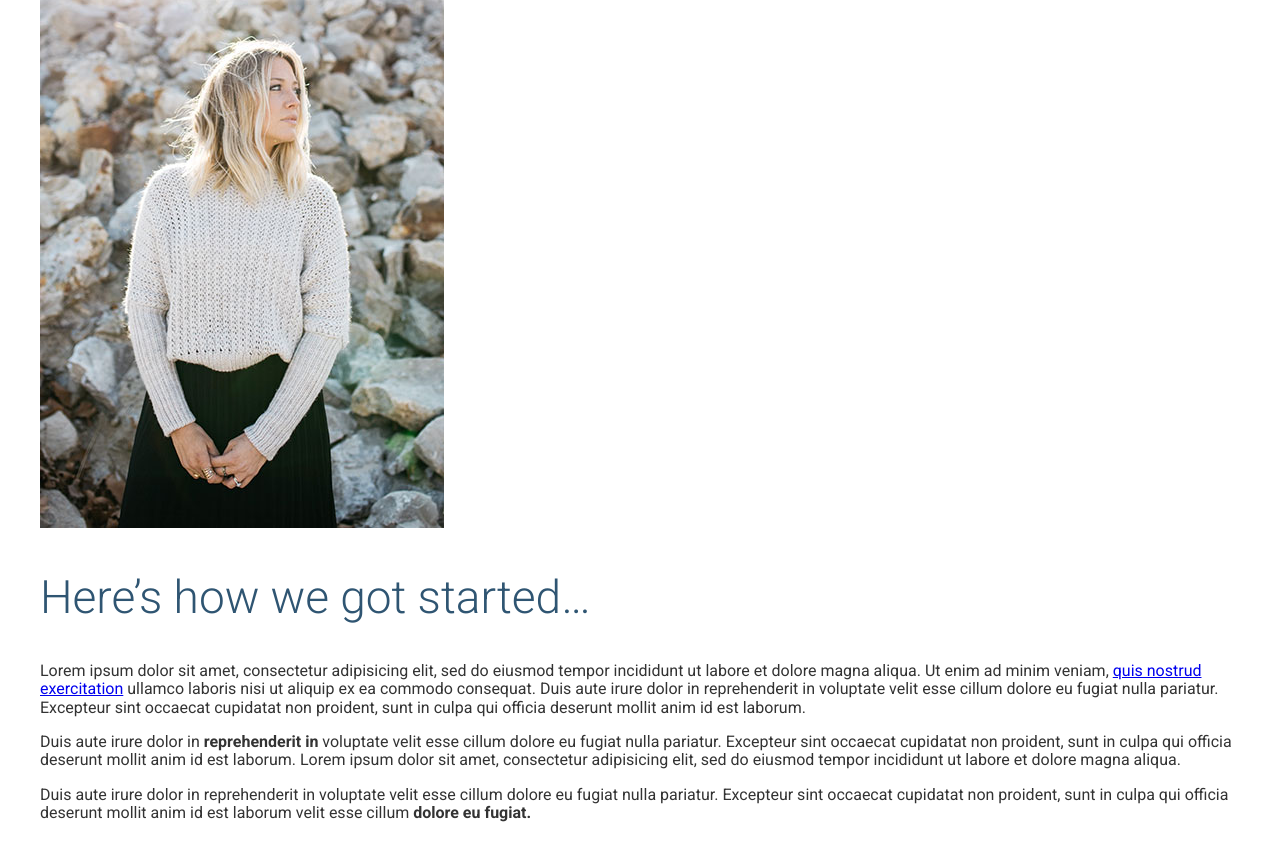
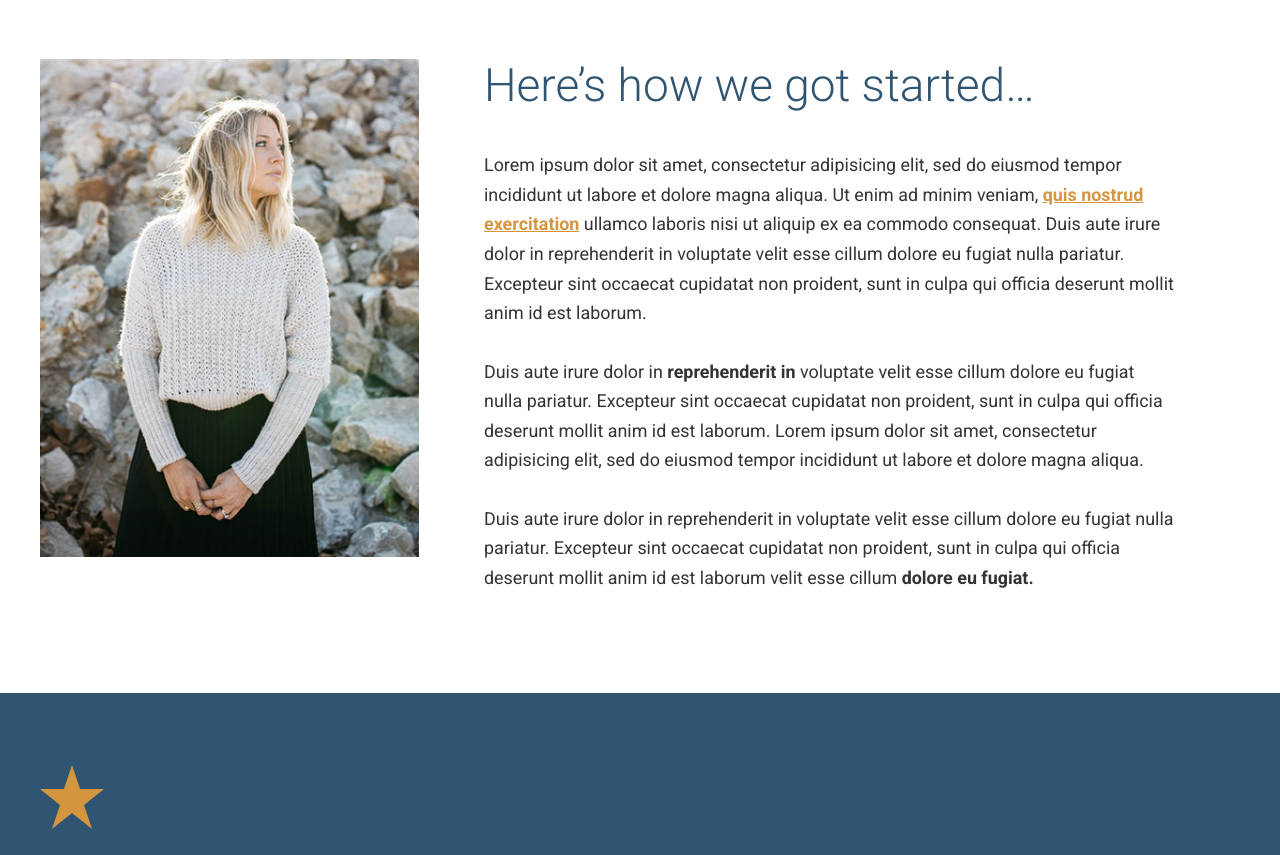
Before and after one commit to wsolution-heim/travel-site, a website: page app/index.html in a window 1280 px wide. Shown: the part 1765-2620 px from the top of the page. Drawn offline with Linux system fonts and the light colour scheme.

Commit message:
Completed large hero block and intro content block.

```diff
--- a/app/assets/styles/base/_global.css
+++ b/app/assets/styles/base/_global.css
@@ -7,3 +7,12 @@ img {
 	max-width: 100%;
 	height: auto;
 }
+
+* {
+	/* box sizing: border-box bewirkt dass das Padding innerhalb der spaltenbreite angewandt wird*/
+	box-sizing: border-box;
+}
+
+a {
+	color: $mainOrange;
+}
--- a/app/assets/styles/modules/_headline.css
+++ b/app/assets/styles/modules/_headline.css
@@ -41,4 +41,8 @@
 		margin-bottom: 1.6em;
 	}
 
+	&--no-t-margin {
+		margin-top: 0;
+	}
+
 }
--- /dev/null
+++ b/app/assets/styles/modules/_row.css
@@ -0,0 +1,47 @@
+.row {
+
+	clear: fix;
+
+	@media (--medium-viewport) {
+		&--gutters {
+					/* damit rechts beim letzten column nicht die 65px vergeudet werden*/
+					padding-right: -65px;
+				}
+
+				/* betrifft alle kinder von row - alle divs unter row */
+				&--gutters > div {
+					padding-right: 65px;
+					/* box sizing: border-box bewirkt dass das Padding innerhalb der spaltenbreite angewandt wird*/
+				}
+
+
+				&__medium-4 {
+					float: left;
+					width: 33.33%;
+				}
+
+				&__medium-4--larger {
+					width: 37%;
+				}
+
+
+				&__medium-8 {
+					float: left;
+					width: 66.66%;
+				}
+
+				&__medium-8--smaller {
+					width: 63%;
+				}
+
+	}
+
+
+	&__b-margin-until-medium {
+			margin-bottom: 1rem;
+			@media (--medium-viewport) {
+				margin-bottom: 0;
+			}
+	}
+
+}
--- a/app/assets/styles/modules/_wrapper.css
+++ b/app/assets/styles/modules/_wrapper.css
@@ -1,7 +1,11 @@
 .wrapper {
+	/* blendet alles aus was üeber die breite rausgeht */
+	overflow: hidden;
 	padding-left: 18px;
 	padding-right: 18px;
-	max-width: 1200px;
+	/*max-width: 1200px;*/
+	/* durch das globale border-boxing wird das gesamtlayout um padding left + right verschmälert*/
+	max-width: 1236px;
 	margin-left: auto;
 	margin-right: auto;
 
@@ -14,4 +18,12 @@
 		padding-left: 0;
 		padding-right: 0;
 	}
+
+	&--b-margin {
+		margin-bottom: 1.0rem;
+
+		@media (--small-viewport) {
+		margin-bottom: 3.875rem;
+		}
+	}
 }
--- /dev/null
+++ b/app/assets/styles/modules/generic-content-container.css
@@ -0,0 +1,15 @@
+.generic-content-container {
+	p {
+		line-height: 1.65;
+		margin: 1.8rem 0;
+
+		@media (--small-viewport) {
+			font-size: 1.12rem;
+		}
+	}
+
+	p a {
+		font-weight: 700;
+	}
+
+}
--- a/app/assets/styles/styles.css
+++ b/app/assets/styles/styles.css
@@ -1,9 +1,11 @@
 @import "normalize.css";
+@import "base/_variables";
+@import "base/_mixins";
 @import "base/_global";
-@import "base/_mixins";
-@import "base/_variables";
 @import "modules/_large-hero";
 @import "modules/_btn";
 @import "modules/_wrapper";
 @import "modules/_page-section";
 @import "modules/_headline";
+@import "modules/_row";
+@import "modules/generic-content-container";
--- a/app/index.html
+++ b/app/index.html
@@ -42,14 +42,27 @@
     <div class="wrapper">
       <h2 class="headline headline--centered headline--light headline--b-margin-small">The first trip we planned <strong>was our own.</strong></h2>
       <h3 class="headline headline--centered headline--orange headline--small headline--narrow headline--light headline--b-margin-large">Ever since, we&rsquo;ve been working to make travel <strong>better for everyone.</strong></h3>
-      <div class="wrapper wrapper--medium">
-        <img src="assets/images/first-trip.jpg" alt="Couple walking down a street.">
+      <div class="wrapper wrapper--medium wrapper--b-margin">
+        <img size="(min-width: 970px) 976px, 100vw" srcset="assets/images/first-trip-low-res.jpg 565w, assets/images/first-trip.jpg 976w, assets/images/first-trip-hi-dpi.jpg 1952w" alt="Couple walking down a street.">
       </div>
-      <img src="assets/images/our-start.jpg" alt="Our founder, Jane Doe">
-      <h2  class="headline">Here&rsquo;s how we got started&hellip;</h2>
-      <p>Lorem ipsum dolor sit amet, consectetur adipisicing elit, sed do eiusmod tempor incididunt ut labore et dolore magna aliqua. Ut enim ad minim veniam, <a href="#">quis nostrud exercitation</a> ullamco laboris nisi ut aliquip ex ea commodo consequat. Duis aute irure dolor in reprehenderit in voluptate velit esse cillum dolore eu fugiat nulla pariatur. Excepteur sint occaecat cupidatat non proident, sunt in culpa qui officia deserunt mollit anim id est laborum.</p>
-      <p>Duis aute irure dolor in <strong>reprehenderit in</strong> voluptate velit esse cillum dolore eu fugiat nulla pariatur. Excepteur sint occaecat cupidatat non proident, sunt in culpa qui officia deserunt mollit anim id est laborum. Lorem ipsum dolor sit amet, consectetur adipisicing elit, sed do eiusmod tempor incididunt ut labore et dolore magna aliqua.</p>
-      <p>Duis aute irure dolor in reprehenderit in voluptate velit esse cillum dolore eu fugiat nulla pariatur. Excepteur sint occaecat cupidatat non proident, sunt in culpa qui officia deserunt mollit anim id est laborum velit esse cillum <strong>dolore eu fugiat.</strong></p>
+
+      <div class="row row--gutters">
+        <div class="row__medium-4 row__medium-4--larger row__b-margin-until-medium">
+          <picture>
+            <source sizes="404px" media="(min-width: 1020px)" srcset="assets/images/our-start.jpg 404w, assets/images/our-start-hi-dpi.jpg 808w" alt="Our founder, Jane Doe">
+            <source sizes="320px" media="(min-width: 800px)" srcset="assets/images/our-start-portrait.jpg 382w, assets/images/our-start-portrait-hi-dpi.jpg 764w" alt="Our founder, Jane Doe">
+            <img srcset="assets/images/our-start-landscape.jpg 800w, assets/images/our-start-landscape-hi-dpi.jpg 1600w" alt="Our founder, Jane Doe">
+          </picture>
+        </div>
+        <div class="row__medium-8 row__medium-8--smaller">
+          <div class="generic-content-container">
+            <h2  class="headline headline--no-t-margin">Here&rsquo;s how we got started&hellip;</h2>
+            <p>Lorem ipsum dolor sit amet, consectetur adipisicing elit, sed do eiusmod tempor incididunt ut labore et dolore magna aliqua. Ut enim ad minim veniam, <a href="#">quis nostrud exercitation</a> ullamco laboris nisi ut aliquip ex ea commodo consequat. Duis aute irure dolor in reprehenderit in voluptate velit esse cillum dolore eu fugiat nulla pariatur. Excepteur sint occaecat cupidatat non proident, sunt in culpa qui officia deserunt mollit anim id est laborum.</p>
+            <p>Duis aute irure dolor in <strong>reprehenderit in</strong> voluptate velit esse cillum dolore eu fugiat nulla pariatur. Excepteur sint occaecat cupidatat non proident, sunt in culpa qui officia deserunt mollit anim id est laborum. Lorem ipsum dolor sit amet, consectetur adipisicing elit, sed do eiusmod tempor incididunt ut labore et dolore magna aliqua.</p>
+            <p>Duis aute irure dolor in reprehenderit in voluptate velit esse cillum dolore eu fugiat nulla pariatur. Excepteur sint occaecat cupidatat non proident, sunt in culpa qui officia deserunt mollit anim id est laborum velit esse cillum <strong>dolore eu fugiat.</strong></p>
+          </div>
+        </div>
+      </div>
     </div>
   </div>
 
--- a/app/temp/styles/styles.css
+++ b/app/temp/styles/styles.css
@@ -460,6 +460,16 @@ img {
 	height: auto;
 }
 
+* {
+	/* box sizing: border-box bewirkt dass das Padding innerhalb der spaltenbreite angewandt wird*/
+	-webkit-box-sizing: border-box;
+	        box-sizing: border-box;
+}
+
+a {
+	color: #d59541;
+}
+
 .large-hero {
 	position: relative;
 	border-bottom: 10px solid #2f5572;
@@ -550,9 +560,13 @@ img {
 		}
 
 .wrapper {
+	/* blendet alles aus was üeber die breite rausgeht */
+	overflow: hidden;
 	padding-left: 18px;
 	padding-right: 18px;
-	max-width: 1200px;
+	/*max-width: 1200px;*/
+	/* durch das globale border-boxing wird das gesamtlayout um padding left + right verschmälert*/
+	max-width: 1236px;
 	margin-left: auto;
 	margin-right: auto;
 }
@@ -567,6 +581,17 @@ img {
 		padding-left: 0;
 		padding-right: 0;
 	}
+
+.wrapper--b-margin {
+		margin-bottom: 1.0rem;
+	}
+
+@media (min-width: 530px) {
+
+.wrapper--b-margin {
+		margin-bottom: 3.875rem
+	}
+		}
 
 .page-section {
 	padding: 1.2rem 0;
@@ -639,3 +664,74 @@ img {
 .headline--b-margin-large {
 		margin-bottom: 1.6em;
 	}
+
+.headline--no-t-margin {
+		margin-top: 0;
+	}
+
+.row:after { content: " "; display: table; clear: both }
+
+@media (min-width: 800px) {
+
+.row {
+
+				/* betrifft alle kinder von row - alle divs unter row */
+
+}
+		.row--gutters {
+					/* damit rechts beim letzten column nicht die 65px vergeudet werden*/
+					padding-right: -65px;
+				}
+				.row--gutters > div {
+					padding-right: 65px;
+					/* box sizing: border-box bewirkt dass das Padding innerhalb der spaltenbreite angewandt wird*/
+				}
+
+
+				.row__medium-4 {
+					float: left;
+					width: 33.33%;
+				}
+
+				.row__medium-4--larger {
+					width: 37%;
+				}
+
+
+				.row__medium-8 {
+					float: left;
+					width: 66.66%;
+				}
+
+				.row__medium-8--smaller {
+					width: 63%;
+				}
+
+	}
+
+.row__b-margin-until-medium {
+			margin-bottom: 1rem;
+	}
+
+@media (min-width: 800px) {
+
+.row__b-margin-until-medium {
+				margin-bottom: 0
+	}
+			}
+
+.generic-content-container p {
+		line-height: 1.65;
+		margin: 1.8rem 0;
+	}
+
+@media (min-width: 530px) {
+
+.generic-content-container p {
+			font-size: 1.12rem
+	}
+		}
+
+.generic-content-container p a {
+		font-weight: 700;
+	}
--- a/gulpfile.js
+++ b/gulpfile.js
@@ -6,6 +6,7 @@ mixins = require('postcss-custom-media'),
 nested = require('postcss-nested'),
 cssImport = require('postcss-import'),
 syntax = require('postcss-syntax'),
+clearfix = require('postcss-clear-fix'),
 browserSync = require('browser-sync').create();
 
 // Refresh HTML file:
@@ -18,7 +19,7 @@ function style() {
 	// 1. Where is my css file:
 	return gulp.src('./app/assets/styles/styles.css')
 	// 2. Pass that file through sass compiler
-		.pipe(postcss([cssImport, cssvars, mixins, nested, autoprefixer]))
+		.pipe(postcss([cssImport, cssvars, mixins, nested, autoprefixer, clearfix]))
 	// 3. Where do I save the compiled CSS?
 		.pipe(gulp.dest('./app/temp/styles'))
 	// 4. Stream changes to all browser:
--- a/package.json
+++ b/package.json
@@ -7,6 +7,7 @@
     "lazysizes": "4.0.1",
     "normalize.css": "^7.0.0",
     "picturefill": "3.0.2",
+    "postcss-clear-fix": "^1.0.1",
     "postcss-custom-media": "^7.0.8",
     "waypoints": "4.0.1"
   },
```
Also changed, not shown: app/assets/styles/base/_mixins.css (line endings or trailing spaces), 1 other file.
